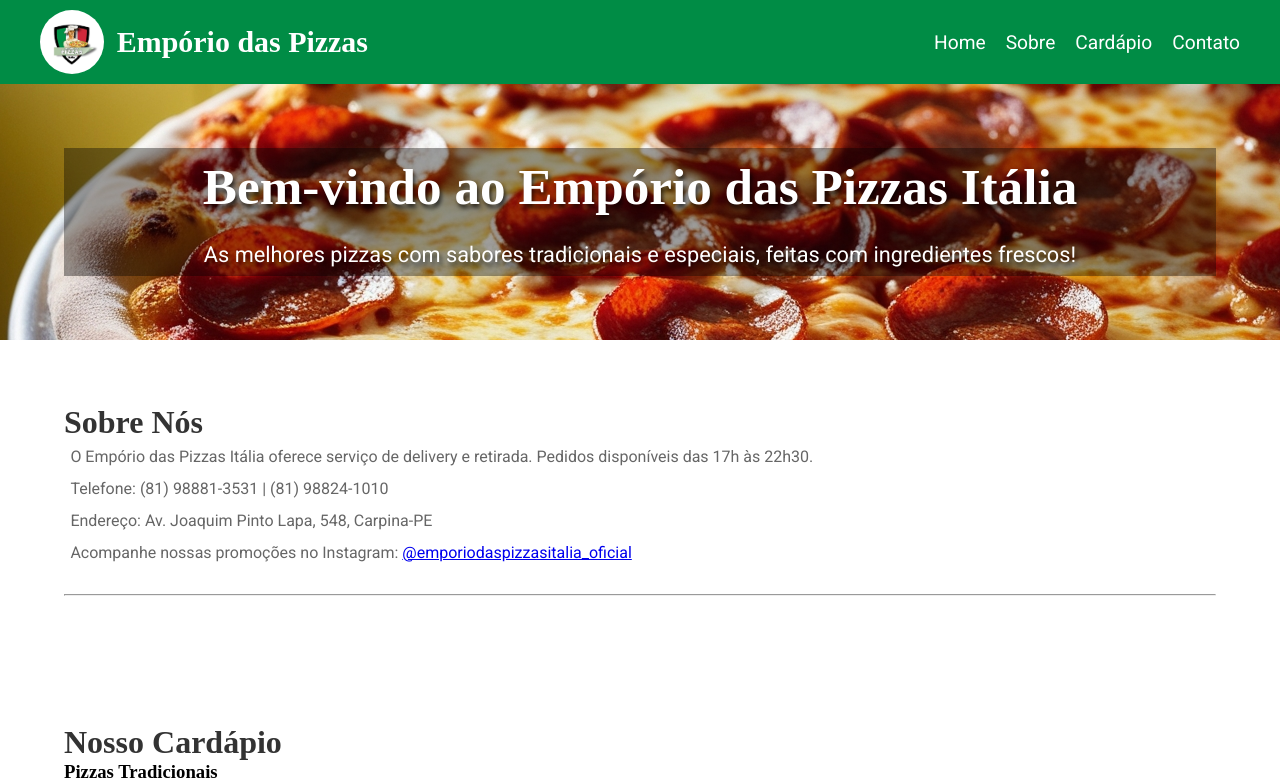
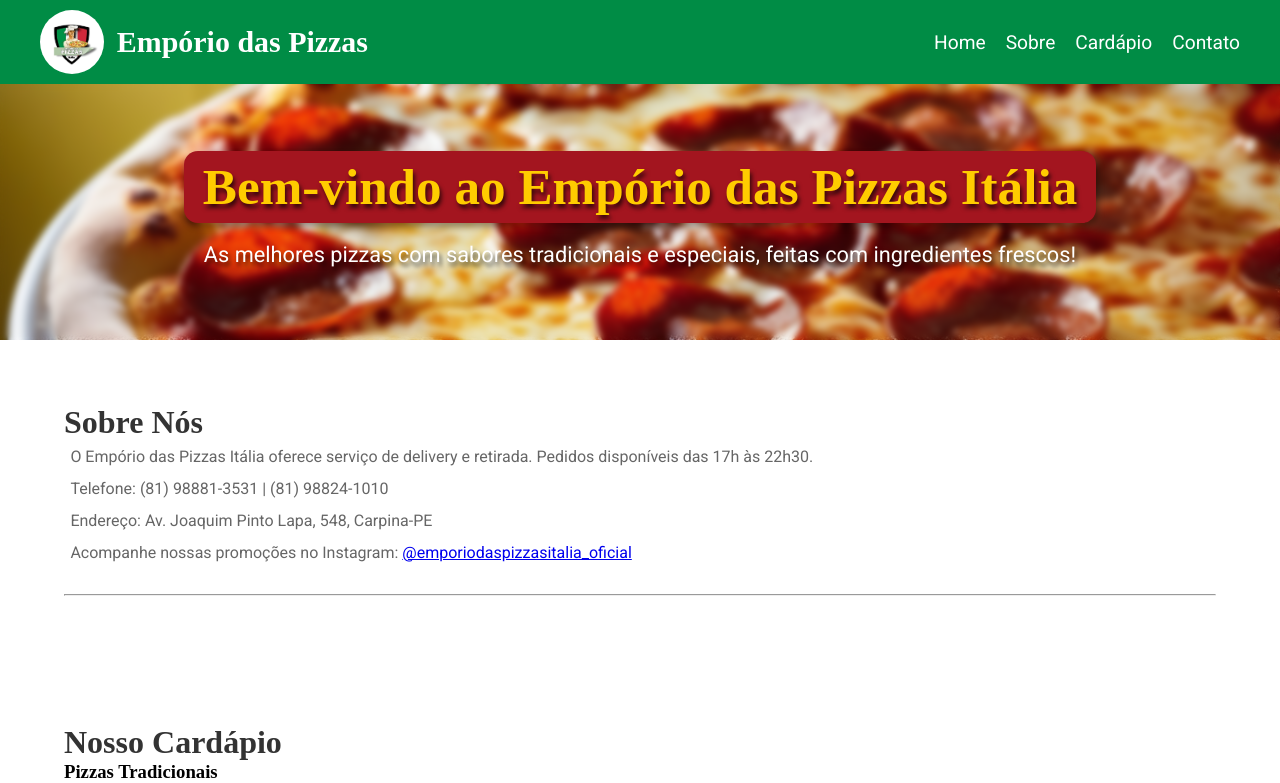
Before and after one commit to BMinority/REACT-Emporio-Pizzas, a React (Vite) app in the folder emporio-das-pizzas/: page / in a window 1280 px wide. Shown: the top 783 px of the page. Built offline with nearby package versions, Linux system fonts and the light colour scheme; a web font is replaced by a local one.

Commit message:
style home and menu

```diff
--- a/emporio-das-pizzas/src/components/Home.jsx
+++ b/emporio-das-pizzas/src/components/Home.jsx
@@ -4,7 +4,9 @@ function Home() {
     return (
         <section id="home" className="home-section">
             <div className="home-text">
-                <h2>Bem-vindo ao Empório das Pizzas Itália</h2>
+                <span>
+                    <h2>Bem-vindo ao Empório das Pizzas Itália</h2>
+                </span>
                 <p>As melhores pizzas com sabores tradicionais e especiais, feitas com ingredientes frescos!</p>
             </div>
         </section>
--- a/emporio-das-pizzas/src/css/Home.css
+++ b/emporio-das-pizzas/src/css/Home.css
@@ -7,6 +7,22 @@
     background-position: center;
     width: 100%;
     height: 20vw;
+
+    position: relative;
+}
+
+.home-section::before {
+    content: '';
+    position: absolute;
+    top: 0;
+    left: 0;
+    width: 100%;
+    height: 100%;
+    backdrop-filter: blur(3px);
+}
+
+.home-section>* {
+    position: relative;
 }
 
 .home-text {
@@ -16,12 +32,19 @@
     justify-content: center;
     align-items: center;
     gap: 1vw;
-
-    background-color: #0000005e;
 }
 
-.home-text h2 {
+.home-text span {
+    padding: 0 1vw;
+    background-color: var(--cor-vermelho-escuro);
+    border-radius: 14px;
+
+    box-shadow: 2px 4px 6px #0000005b;
+}
+
+.home-text span h2 {
     font-size: 4vw;
+    color: var(--cor-amarelo-destaque);
 }
 
 .home-text p {
@@ -42,7 +65,11 @@ p {
         height: 50vw;
     }
 
-    .home-text h2 {
+    .home-section span {
+        padding: 0 2vw;
+    }
+
+    .home-text span h2 {
         font-size: 8vw;
     }
 
@@ -52,7 +79,6 @@ p {
 
     .home-text h2,
     p {
-        padding: 0.5vw;
         text-align: center;
     }
 }
--- a/emporio-das-pizzas/src/css/Menu.css
+++ b/emporio-das-pizzas/src/css/Menu.css
@@ -11,6 +11,7 @@
 
     position: sticky;
     top: 0;
+    z-index: 3;
 }
 
 .menu-container {
```
